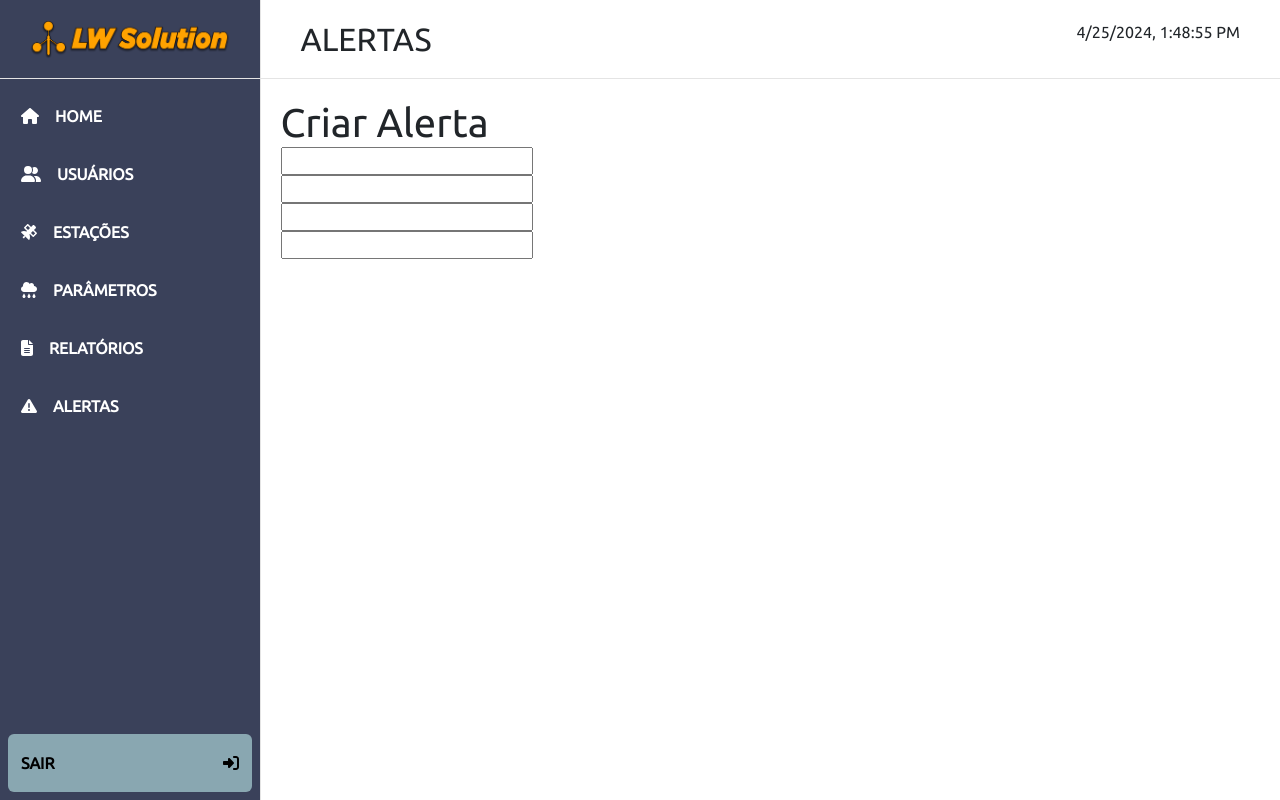
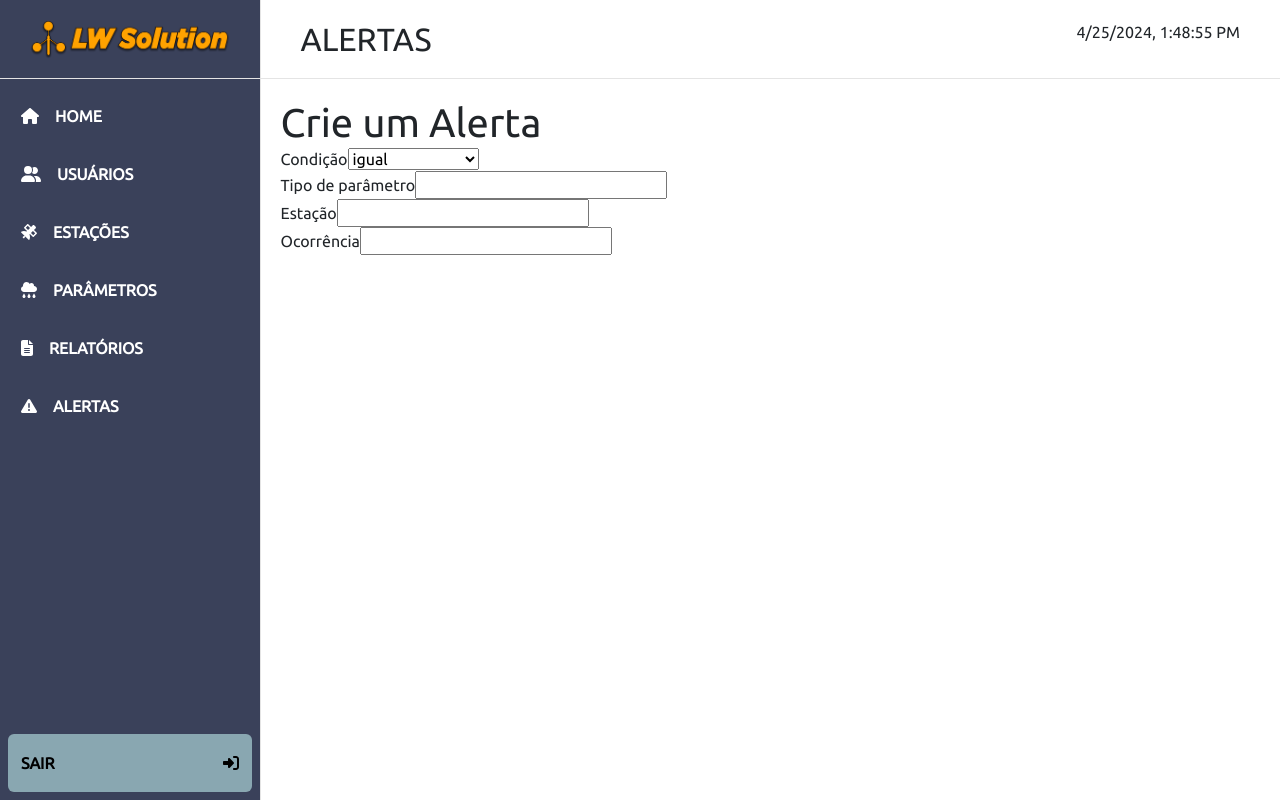
Before and after one commit to LW-Solution/FrontEnd, a React (Vite) app in the folder lws-front/: page /admin/alerts in a window 1280 px wide. Built offline with nearby package versions, Linux system fonts and the light colour scheme.

Commit message:
pages/alerts - criação da estrutura dos campos

```diff
--- a/lws-front/src/pages/Alerts/index.tsx
+++ b/lws-front/src/pages/Alerts/index.tsx
@@ -5,24 +5,30 @@ export default function Alerts() {
     <>
       <div className="corpoAlerta">
         <div>
-          <h1>Criar Alerta</h1>
+          <h1>Crie um Alerta</h1>
         </div>
         <form className="corpoFormulario">
-          <div className="">
-            <label></label>
-            <input></input>
+          <div className="campoCondicao">
+            <label>Condição</label>
+            <select>
+              <option value="igual">igual</option>
+              <option value="maior que">maior que</option>
+              <option value="menor que">menor que</option>
+              <option value="maior ou igual">maior ou igual</option>
+              <option value="menor ou igual">menor ou igual</option>
+            </select>
           </div>
           <div>
-            <label></label>
-            <input></input>
+            <label>Tipo de parâmetro</label>
+            <input type="string"></input>
           </div>
           <div>
-            <label></label>
-            <input></input>
+            <label>Estação</label>
+            <input type="string"></input>
           </div>
           <div>
-            <label></label>
-            <input></input>
+            <label>Ocorrência</label>
+            <input type="string"></input>
           </div>
         </form>
       </div>
```
